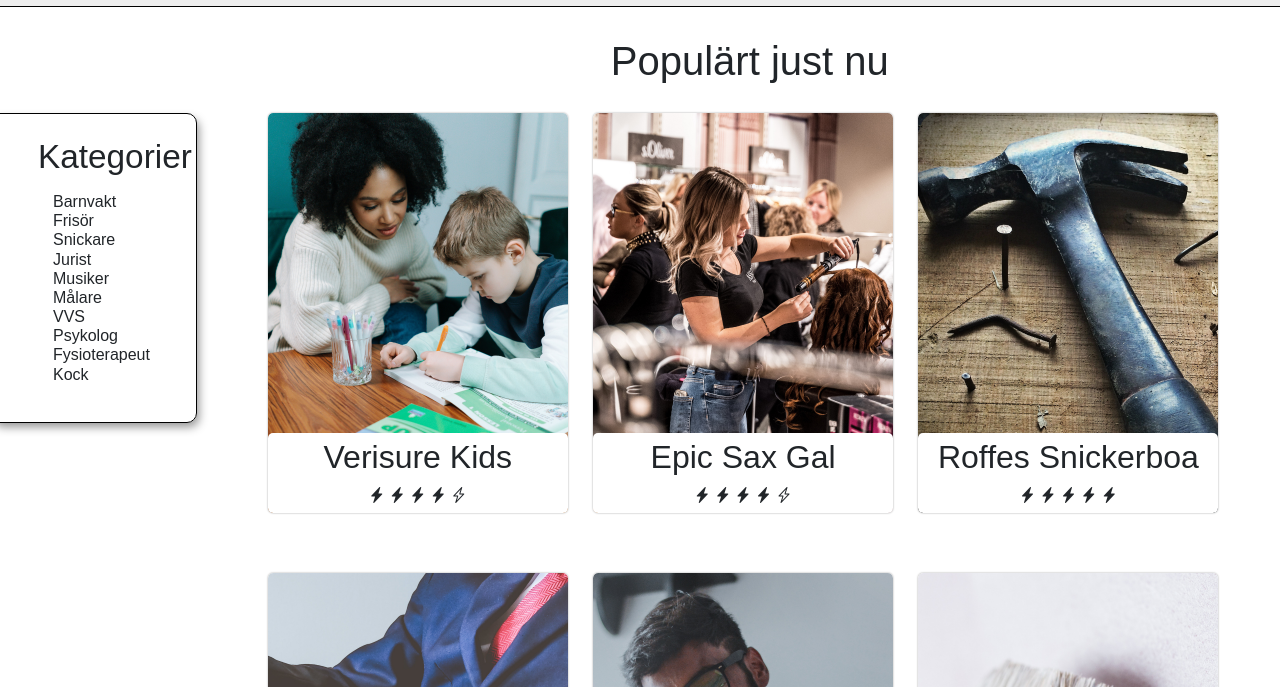
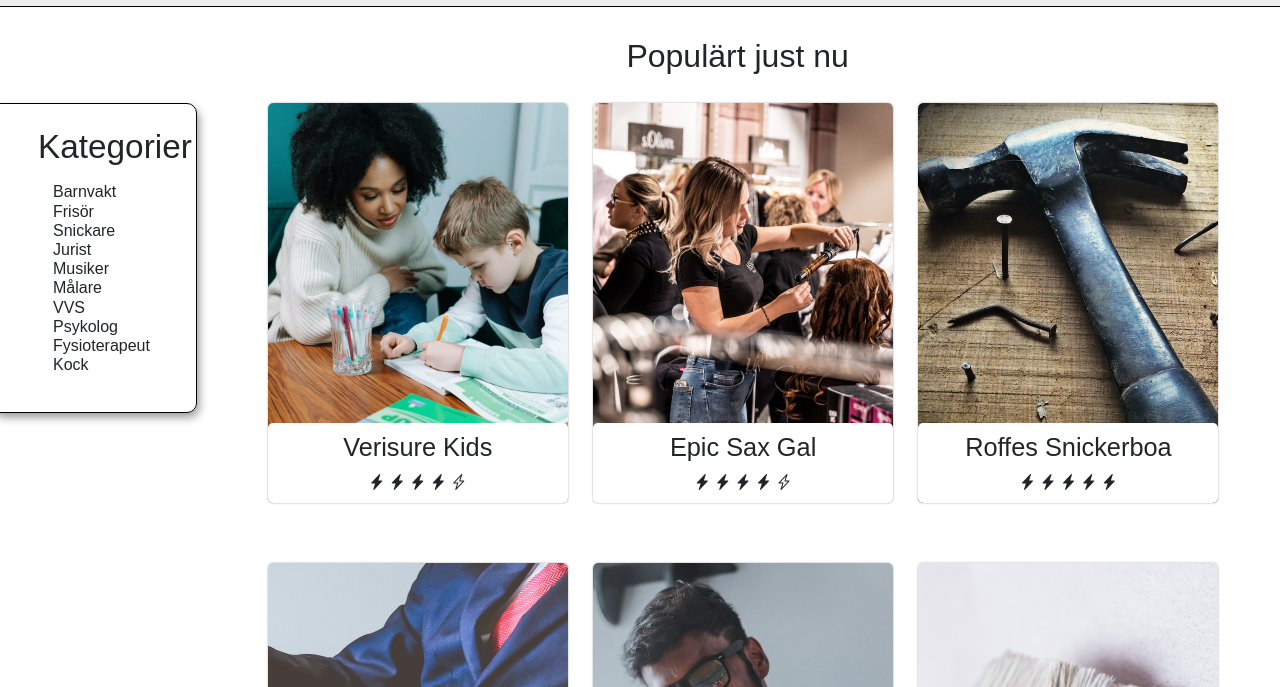
Before and after one commit to dennislundgren/MI-HTMLCSS-Gruppuppgift-Biz, a website: page produkt.html in a window 1280 px wide. Shown: the part 113-800 px from the top of the page. Drawn offline with nearby package versions, Linux system fonts and the light colour scheme; a web font is replaced by a local one.

Commit message:
updated sass n product

```diff
--- a/produkt.html
+++ b/produkt.html
@@ -61,7 +61,7 @@
       </nav>
     </header>
     <main>
-      <h1 class="product-header">Populärt just nu</h1>
+      <h1 class="product-header"><div>Populärt just nu</div></h1>
       <nav class="navbar">
         <ul>
           <h1>Kategorier</h1>
@@ -159,7 +159,7 @@
         <div class="product">
           <img src="assets/services/plumber.png" alt="en bild" />
           <div class="product-info">
-            <h2>Rör & Skitgöra</h2>
+            <h2>Räkan VVS</h2>
             <div>
               <i class="bi bi-lightning-charge-fill"></i>
               <i class="bi bi-lightning-charge-fill"></i>
--- a/scss/main.scss
+++ b/scss/main.scss
@@ -47,7 +47,7 @@ h5,
 h6,
 .alternative-button {
   @include mixins.gothic;
-  // font-size: revert;
+  font-size: revert;
 }
 
 // Display flex.
@@ -342,8 +342,9 @@ main {
   .product-header {
     margin-top: 20px;
     text-align: center;
+    justify-content: center;
     @include mixins.gothic;
-    width: 95%;
+    width: 80%;
     @include mixins.desktop-only {
       margin-left: 18%;
       margin-top: 0;
@@ -467,6 +468,9 @@ main {
     @include mixins.box;
     border-radius: 5px;
     overflow: hidden;
+    h2{
+      font-size: 19pt;
+    }
     img {
       width: 100%;
       border-radius: 5px;
```
Also changed, not shown: css/main.css.
